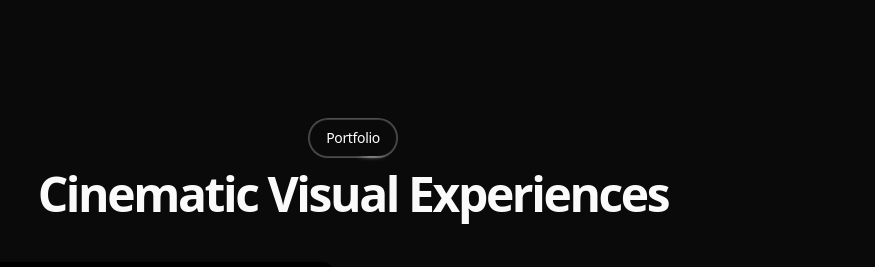
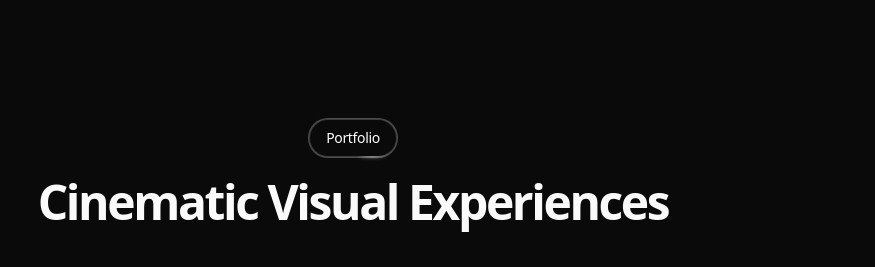
Before and after one commit to abdallanoor/pera-pixel, a Next.js app: page / in a window 1280 px wide. Shown: the part 1195-1462 px from the top of the page, without its empty margins (287-1162 px from the left). Built offline with nearby package versions, Linux system fonts and the light colour scheme; grey boxes are pictures that could not be loaded.

Commit message:
fix: adjust gap size in SectionHeader component

```diff
--- a/components/SectionHeader.tsx
+++ b/components/SectionHeader.tsx
@@ -15,7 +15,7 @@ export default function SectionHeader({
       whileInView={{ opacity: 1, y: 0, filter: "blur(0px)" }}
       viewport={{ once: true }}
       transition={{ duration: 1, delay: 0.2 }}
-      className="text-center flex flex-col gap-2 items-center justify-center"
+      className="text-center flex flex-col gap-4 items-center justify-center"
     >
       <SectionTag
         containerClassName="rounded-full"
```
